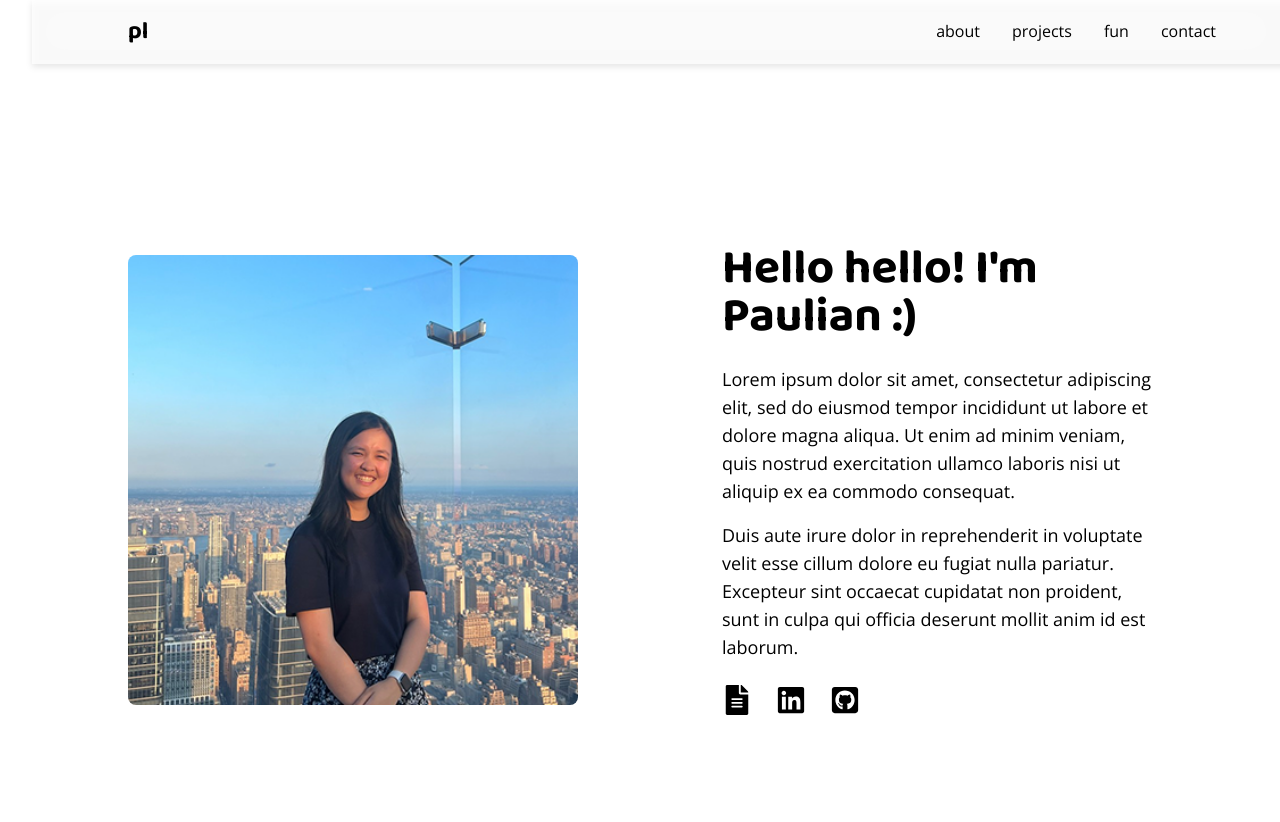
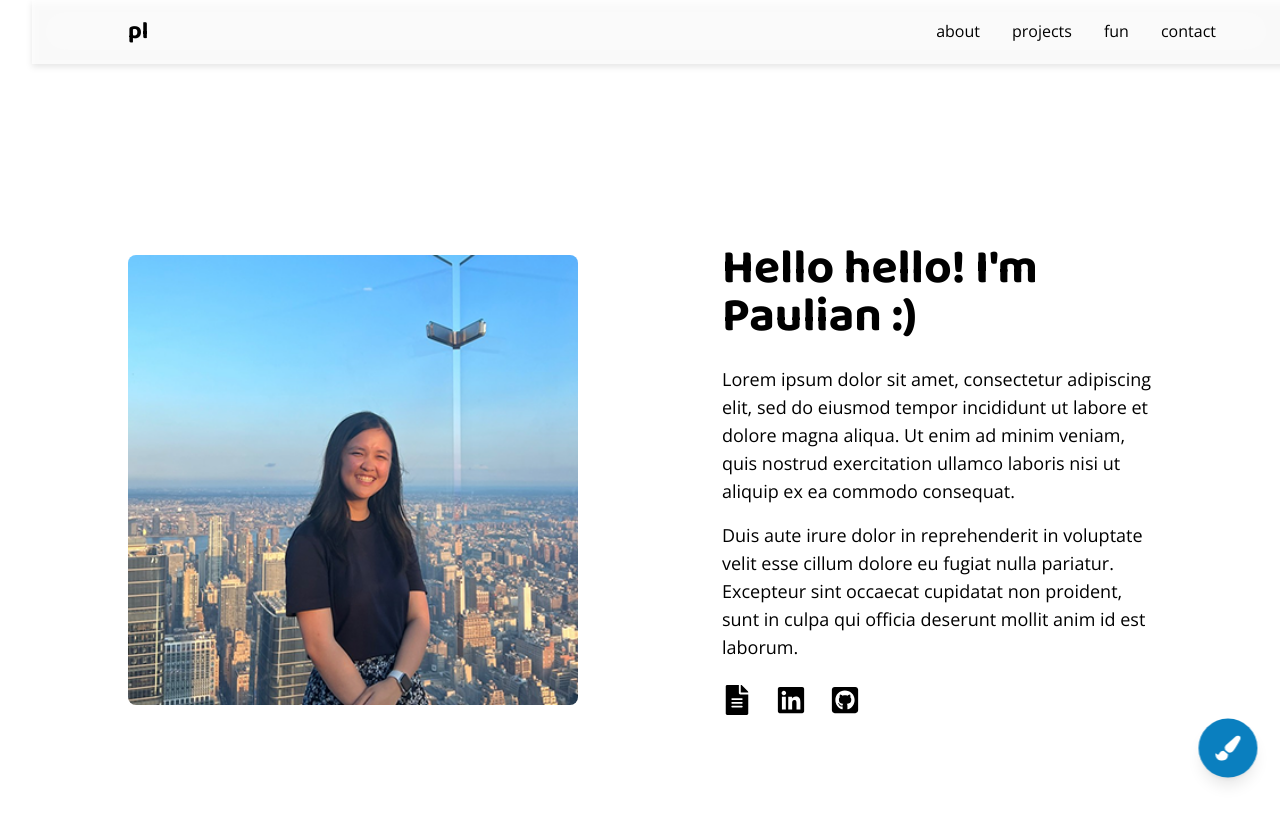
Before and after one commit to paulian7/portfolio, a React (Vite) app: page / in a window 1280 px wide. Shown: the top 822 px of the page. Built offline with nearby package versions, Linux system fonts and the light colour scheme.

Commit message:
added draw feature func

```diff
--- a/src/App.jsx
+++ b/src/App.jsx
@@ -3,6 +3,7 @@ import { NavBar } from "./components/NavBar";
 import { useState } from "react";
 import { MobileNav } from "./components/MobileNav";
 import { Home } from "./components/sections/Home";
+import { Draw } from "./components/Draw";
 
 function App() {
   const [menuOpen, setMenuOpen] = useState(false);
@@ -13,6 +14,7 @@ function App() {
       <NavBar menuOpen={menuOpen} setMenuOpen={setMenuOpen} />
       <MobileNav menuOpen={menuOpen} setMenuOpen={setMenuOpen} />
       <Home />
+      <Draw />
     </div>
   </>
   );
--- /dev/null
+++ b/src/components/Draw.jsx
@@ -0,0 +1,105 @@
+import { useState, useRef, useEffect } from "react";
+import { FaPaintBrush } from "react-icons/fa";
+
+// == BEHIND THE IMPORTS ==
+// useState - helps us track when the "draw" feature is activiated
+// useRef - helps us hold a reference to <canvas> element so we can call draw func on it
+// useEffect - resizes our canvas to corr size whenever "draw" btn clicked
+
+export const Draw = () => {
+  // == TRACKS THE COMPONENT STATES ==
+
+  // drawingActive - true when user clicks btn to start drawing
+  const [drawingActive, setDrawingActive] = useState(false);
+
+  // canvasRef - stores ref to canvas element so we can draw on it
+  const canvasRef = useRef(null);
+
+  // isDrawing - tracks when mouse / touch is actively drawing on canvas
+  const [isDrawing, setIsDrawing] = useState(false);
+
+  // when drawingActive changes --> canvas is resized to match curr window size
+  useEffect(() => {
+    if (!canvasRef.current) return;
+    const canvas = canvasRef.current; // our curr paper we're drawing on
+    canvas.width = window.innerWidth; // grabs curr window width
+    canvas.height = window.innerHeight; // grabs curr window height
+  }, [drawingActive]);
+
+  // logic for drawing w/ a mouse -- sets it up
+  const startDrawing = (e) => {
+    if (!drawingActive) return;
+    setIsDrawing(true);
+    const ctx = canvasRef.current.getContext("2d");
+    ctx.strokeStyle = "#0A7FBF";
+    ctx.lineWidth = 3;
+    ctx.lineJoin = "round";
+    ctx.lineCap = "round";
+    ctx.beginPath(); // starts new path (aka new set of drawing)
+    ctx.moveTo(e.clientX, e.clientY);
+  };
+
+  // drawing logic for when mouse is movin' around
+  const draw = (e) => {
+    if (!isDrawing) return;
+    const ctx = canvasRef.current.getContext("2d");
+    ctx.lineTo(e.clientX, e.clientY); // draws to where mouse pos is next
+    ctx.stroke(); // makes drawing show up
+  };
+
+  // when drawing is finished
+  const stopDrawing = () => setIsDrawing(false);
+
+  // DEALS W/ MOBILE ====
+  const handleTouchStart = (e) => {
+    e.preventDefault();
+    startDrawing(e.touches[0]); // gets first pos of wherever finger first touched
+  };
+
+  const handleTouchMove = (e) => {
+    e.preventDefault(); // ensures no scrolling happens when drawing
+    draw(e.touches[0]);
+  };
+
+  return (
+    <>
+      {/* ensures button is btm right corner */}
+      <div className="fixed bottom-6 right-6 z-50">
+        {/* onClick -- drawing function is set to active, otherwise inactive or when clicked again */}
+        <button
+          onClick={() => setDrawingActive((prev) => !prev)}
+          className={`
+                flex items-center justify-center shadow-lg
+                h-14 rounded-full
+                transition-[width,border-radius,transform] duration-500 ease-in-out
+                bg-[#0A7FBF] hover:bg-gray-500 text-white
+                ${drawingActive ? "w-60 rounded-lg px-4" : "w-14"}
+                transform hover:scale-110 active:scale-95
+                animate-wiggle animate-pulse-slow
+                `}
+        >
+          <FaPaintBrush size={24} className="flex-shrink-0" />
+          {drawingActive && (
+            <span className="ml-3 text-sm transition-opacity duration-500 ease-in-out">
+              Click to erase completely
+            </span>
+          )}
+        </button>
+      </div>
+
+      {drawingActive && (
+        <canvas
+          ref={canvasRef}
+          className="fixed top-0 left-0 w-full h-full z-40 cursor-crosshair"
+          onMouseDown={startDrawing}
+          onMouseMove={draw}
+          onMouseUp={stopDrawing}
+          onMouseLeave={stopDrawing}
+          onTouchStart={handleTouchStart}
+          onTouchMove={handleTouchMove}
+          onTouchEnd={stopDrawing}
+        />
+      )}
+    </>
+  );
+};
--- a/src/index.css
+++ b/src/index.css
@@ -13,3 +13,24 @@ html, body {
   background: #FFFFFF;
   color: #000000;
 }
+
+/* animations */
+@keyframes wiggle {
+  0%, 100% { transform: rotate(-3deg); }
+  25% { transform: rotate(3deg); }
+  50% { transform: rotate(-2deg); }
+  75% { transform: rotate(2deg); }
+}
+
+.animate-wiggle {
+  animation: wiggle 1.5s infinite ease-in-out;
+}
+
+@keyframes pulse-slow {
+  0%, 100% { transform: scale(1); }
+  50% { transform: scale(1.1); }
+}
+
+.animate-pulse-slow {
+  animation: pulse-slow 2s infinite ease-in-out;
+}
```
